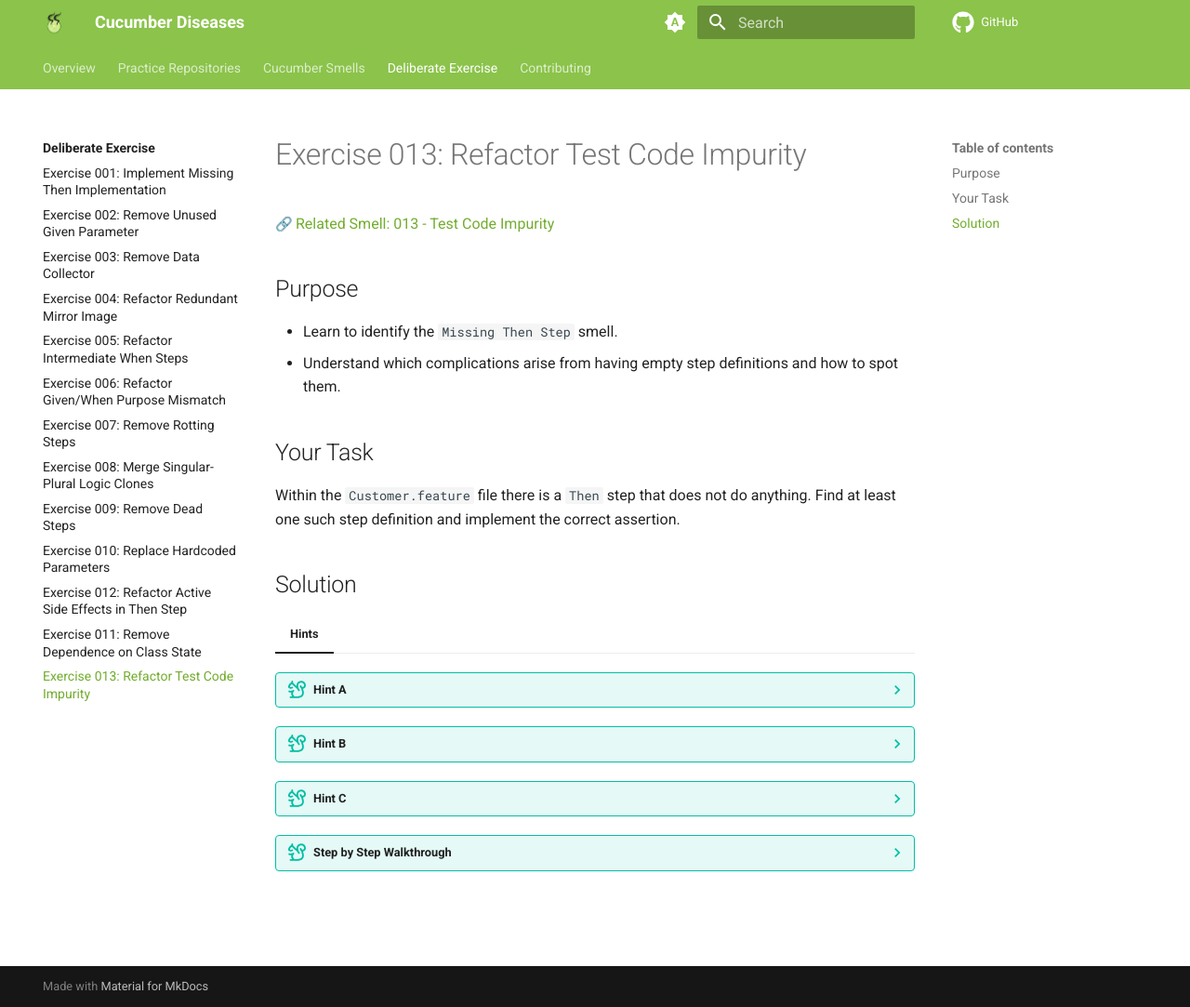
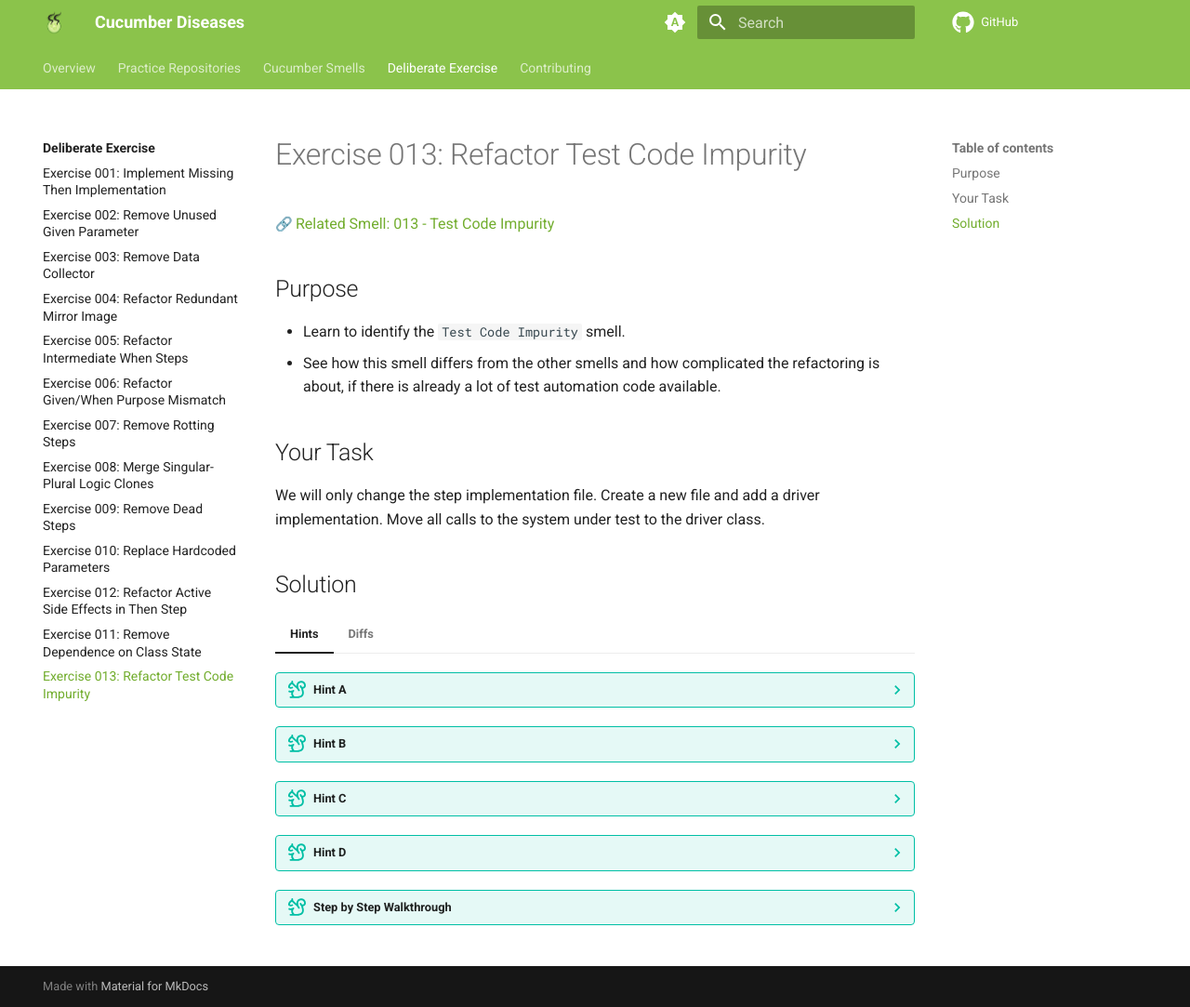
Before and after one commit to Cucumber-Diseases/cucumber-diseases.github.io, an MkDocs documentation site: the page built from docs/exercise/ex-013-test-code-impurity.md, in a window 1280 px wide and 1083 px high. Shown: the whole window at 93% size. Built offline with MkDocs 1.6.1 and Material for MkDocs 9.7.7, drawn with Linux system fonts in a browser that asks for light colours; emoji names are drawn with the system emoji font.

Commit message:
describe last exercise

```diff
--- a/docs/exercise/ex-013-test-code-impurity.md
+++ b/docs/exercise/ex-013-test-code-impurity.md
@@ -2,30 +2,51 @@
 :link: [Related Smell: 013 - Test Code Impurity](/smells/013-test-code-impurity)
 
 ## Purpose
-* Learn to identify the `Missing Then Step` smell.
-* Understand which complications arise from having empty step definitions and how to spot them.
+* Learn to identify the `Test Code Impurity` smell.
+* See how this smell differs from the other smells and how complicated the refactoring is about, if there is already a lot of test automation code available.
 
 ## Your Task
-Within the `Customer.feature` file there is a `Then` step that does not do anything. Find at least
-one such step definition and implement the correct assertion.
+We will only change the step implementation file. Create a new file and add a driver implementation. Move all calls to the system under test to the driver class.
 
 ## Solution
 
 === "Hints"
     ??? tip "Hint A"
-        * You are looking for a `Then` step that is verifying if a customer was created successfully.
+        * How can we split the refactoring to reduce the risk?
 
     ??? tip "Hint B"
-        * The relevant step is `Then the customer creation should be successful`.
-        * Look at the implementation of the code in te step definition.
+        * We have steps wich deal with the creation and steps that provide the search business logic.
+        * Which is the simplest first refactoring?
 
     ??? tip "Hint C"
-        * The relevant step is `Then the customer creation should be successful`.
-        * The step definition is an empty function that does not do anything.
-        * Think of what it should actually do and implement the correct assertion.
+        * The simplest refactoring is moving the code from the step `Given there is a customer` and `Given there are some customers` to a driver class.
+        * Why is this so simple?
+
+    ??? tip "Hint D"
+        * The simplest refactoring is moving the code from the step `Given there is a customer` and `Given there are some customers` to a driver class.
+        * It handles only the `Given` steps to create customers in the system under test and it doesn't deal with state in the test implementation.
+        * We can create the new class and inject the driver into the step implementation.
+        * Then create a new method and move the code into it. Replace the code with a call to the driver instead.
+        * How to continue?
 
     ??? tip "Step by Step Walkthrough"
-        * The relevant step is `Then the customer creation should be successful`.
-        * The step definition is an empty function that does not do anything.
-        * The function should implement an assertion of the error field.
-        * Assert that the error field (e.g. `this.error` in java or `t.err` in go) is null.
+        * The simplest refactoring is moving the code from the step `Given there is a customer` and `Given there are some customers` to a driver class.
+        * It handles only the `Given` steps to create customers in the system under test and it doesn't deal with state in the test implementation.
+        * We can create the new class and inject the driver into the step implementation.
+        * Then create a new method and move the code into it. Replace the code with a call to the driver instead.
+        * Next we continue with the customer creation in the `When`steps.
+        * Start with a public `error` field in the driver and access it in the step implementation.
+        * Then encapsulate the `error` with a method to check if the creation failed or was successful.
+        * Next move the search business logic to the driver class.
+        * Finally cleanup your step implementation. You get rid of the system under test and all fields dealing with results. There is only a reference to the driver class.
+
+
+=== "Diffs"
+    === "Java"
+        :link: [GitHub Commit](https://github.com/Cucumber-Diseases/cucumber-diseases-java/commit/7f1bc88a325fd86a4e42b8a75a363e2195af6a0a)
+
+    === "Python"
+
+    === "C#"
+
+    === "Go"
```
